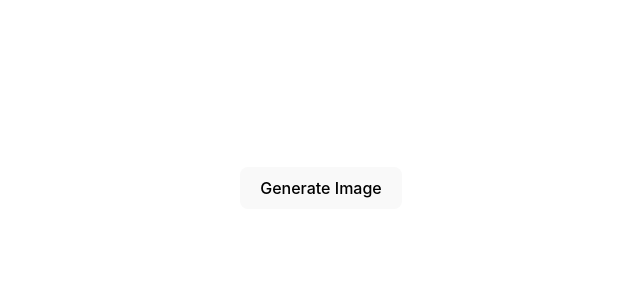
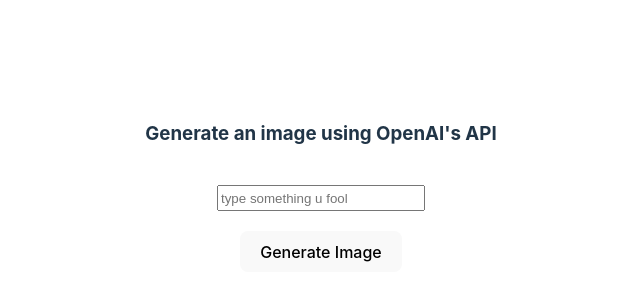
Before and after one commit to RebeccaSchmelzer/chatgpt-clone, a React (Vite) app: page / in a window 1280 px wide. Shown: the part 212-512 px from the top of the page, without its empty margins (319-959 px from the left). Built offline with nearby package versions, Linux system fonts and the light colour scheme.

Commit message:
image generator work

```diff
--- a/src/App.css
+++ b/src/App.css
@@ -5,37 +5,15 @@
   text-align: center;
 }
 
-.logo {
-  height: 6em;
-  padding: 1.5em;
-  will-change: filter;
-}
-.logo:hover {
-  filter: drop-shadow(0 0 2em #646cffaa);
-}
-.logo.react:hover {
-  filter: drop-shadow(0 0 2em #61dafbaa);
+.app-main {
+  display: flex;
+  flex-direction: column;
+  align-items: center;
 }
 
-@keyframes logo-spin {
-  from {
-    transform: rotate(0deg);
-  }
-  to {
-    transform: rotate(360deg);
-  }
+.app-input {
+  width: 200px;
+  height: 20px;
+  margin: 20px;
+
 }
-
-@media (prefers-reduced-motion: no-preference) {
-  a:nth-of-type(2) .logo {
-    animation: logo-spin infinite 20s linear;
-  }
-}
-
-.card {
-  padding: 2em;
-}
-
-.read-the-docs {
-  color: #888;
-}
--- a/src/App.jsx
+++ b/src/App.jsx
@@ -4,6 +4,7 @@
 import './App.css'
 
 function App() {
+  const [prompt, setPrompt] = useState('')
   const configuration = new Configuration({
     apiKey:import.meta.env.VITE_Open_AI_Key ,
   });
@@ -11,7 +12,7 @@
   const openai = new OpenAIApi(configuration); //init openai api
   const generateImage = async () => {
     const res = await openai.createImage({
-      prompt: "Say this is a test",
+      prompt: prompt,
       n: 1,
       size: '1024x1024',
 
@@ -22,7 +23,11 @@
 
 
   return (
-    <div className="App">
+    <div className="app-main">
+      <h3>Generate an image using OpenAI's API</h3>
+      <input className='app-input'
+      placeholder='type something u fool'
+      onChange={(e) => setPrompt(e.target.value)}/>
       <button onClick={generateImage}>Generate Image</button>
     </div>
   )
```
